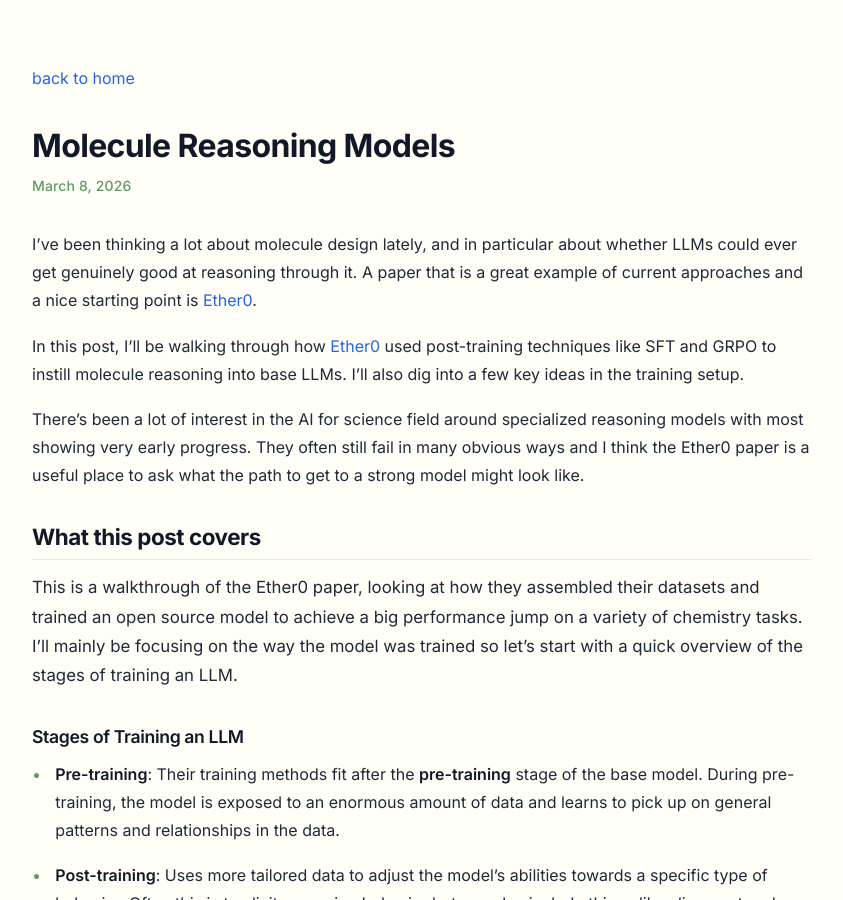
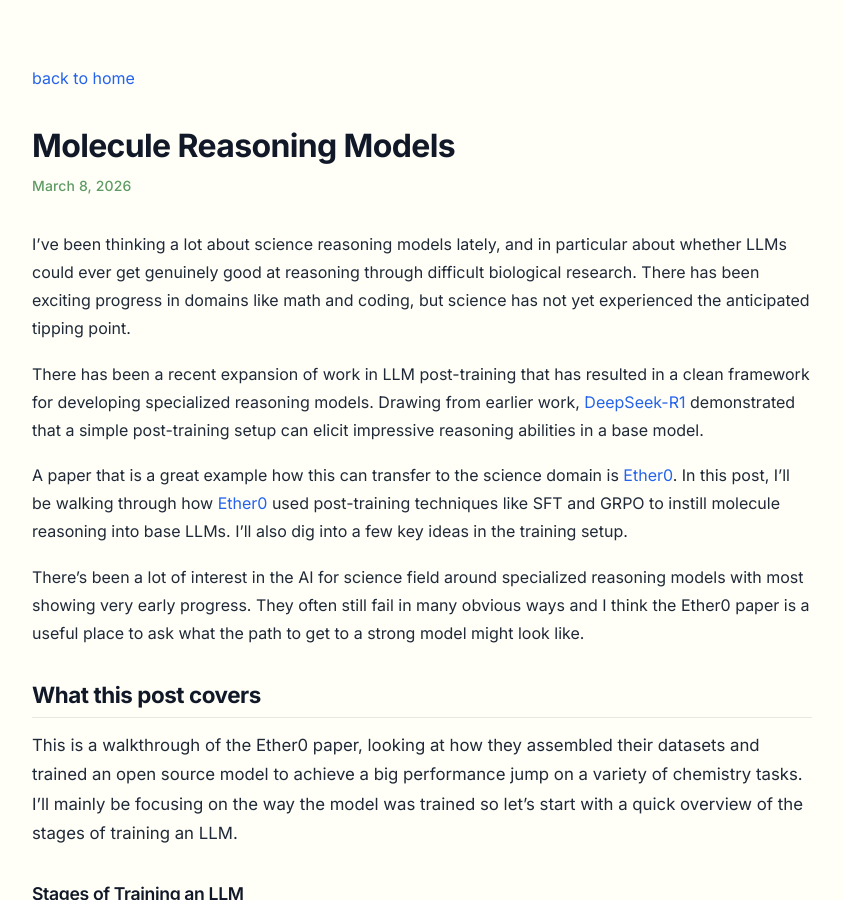
Before and after one commit to ec1340/ec1340.github.io, a Jekyll site: the page built from _posts/2026-03-09-molecule-reasoning-models.md, in a window 1280 px wide and 900 px high. Shown: the whole window, without its empty margins (218-1061 px from the left). Built offline with Jekyll 4.4.1, drawn with Linux system fonts in a browser that asks for light colours; some of the changed text lies outside the part shown.

Commit message:
minor changes to molecule reasoning post - 03.14

```diff
--- a/_posts/2026-03-09-molecule-reasoning-models.md
+++ b/_posts/2026-03-09-molecule-reasoning-models.md
@@ -7,9 +7,13 @@ category: ml
 ---
 
 
-I’ve been thinking a lot about molecule design lately, and in particular about whether LLMs could ever get genuinely good at reasoning through it. A paper that is a great example of current approaches and a nice starting point is [Ether0](https://github.com/Future-House/ether0).
+I’ve been thinking a lot about science reasoning models lately, and in particular about whether LLMs could ever get genuinely good at reasoning through difficult biological research. There has been exciting progress in domains like math and coding, but science has not yet experienced the anticipated tipping point.
 
-In this post, I'll be walking through how [Ether0](https://github.com/Future-House/ether0) used post-training techniques like SFT and GRPO to instill molecule reasoning into base LLMs. I'll also dig into a few key ideas in the training setup.
+
+There has been a recent expansion of work in LLM post-training that has resulted in a clean framework for developing specialized reasoning models. Drawing from earlier work, [DeepSeek-R1](https://arxiv.org/abs/2501.12948) demonstrated that a simple post-training setup can elicit impressive reasoning abilities in a base model.
+
+
+A paper that is a great example how this can transfer to the science domain is  [Ether0](https://github.com/Future-House/ether0). In this post, I'll be walking through how [Ether0](https://github.com/Future-House/ether0) used post-training techniques like SFT and GRPO to instill molecule reasoning into base LLMs. I'll also dig into a few key ideas in the training setup.
 
 There’s been a lot of interest in the AI for science field around specialized reasoning models with most showing very early progress. They often still fail in many obvious ways and I think the Ether0 paper is a useful place to ask what the path to get to a strong model might look like.
 
@@ -122,7 +126,7 @@ So the update depends on how much better one sampled reasoning trace is than the
 
 #### Are Molecule Reasoning Models Constrained by a Weak Prior?
 
-Notably, the KL divergence term tie the learned policy [within some soft divergence bounds](https://arxiv.org/abs/2504.13837) around the initial policy $\pi_{\theta_{\mathrm{ref}}}$, with update steps weighted by the PPO-likelihood ratio (+clipping) ensuring gradual changes. Since we’re using a pre-trained LLM as a policy, there is an already baked in prior distribution over token space that is dependent on the pre-training setup used for the base model. Each base model learns a slightly different prior over world data.
+Notably, the training dynamics of GRPO tie the learned policy [within some soft divergence bounds](https://arxiv.org/abs/2504.13837) around the initial policy $\pi_{\theta_{\mathrm{ref}}}$, with update steps weighted by the PPO-likelihood ratio (+clipping) ensuring gradual changes. Since we’re using a pre-trained LLM as a policy, there is an already baked in prior distribution over token space that is dependent on the pre-training setup used for the base model. Each base model learns a slightly different prior over world data.
 
 How much this prior $\pi_{\theta_{\mathrm{ref}}}$  of differs between models is an open question but I’d hypothesize that the differences in the learned priors are amplified in smaller data domains like chemistry. Its very possible that chemistry data makes up a very small fraction of the training corpus of large base model with molecule data being an even smaller, miniscule fraction. As a result, differences in composition and size of this type of data in each model’s pre-training corpus can lead to differences in the learned prior around things like molecule quality and the relationship between structure and chemical property.
 
@@ -186,5 +190,4 @@ While agentic harnesses confer immediate gains in problem solving capabilities,
 
 For tasks concerning molecules, a core challenge is searching through an enormous design space, with many constraints and multi-scale interactions. With an agentic system, the search process feels very familiar. Agents iteratively loop through reasoning steps and tool calls to generate and check molecule designs. But efficiently navigating through this highly-complex search space can perhaps be done in a better way if the underlying search model possess a level of a deep generalizable knowledge of molecules. With enough inference-time compute, molecule reasoning models may generate novel, high-quality molecules with chemically grounded rationale.
 
-
 ---
```
Also changed, not shown: other parts of _posts/2026-03-09-molecule-reasoning-models.md (+1 -1 lines), 4 other files.
